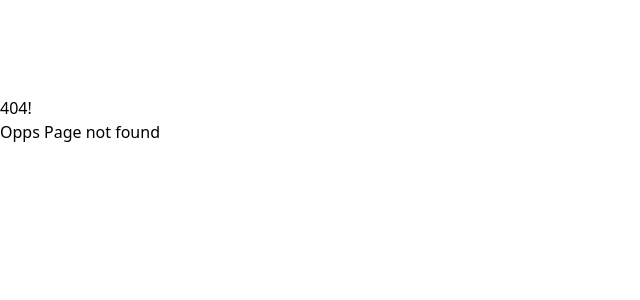
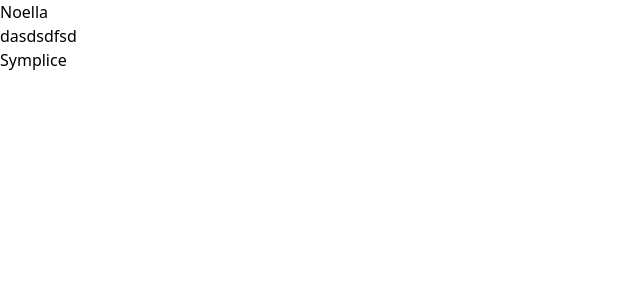
Before and after one commit to symplice-nunu/mfasha, a React (Create React App) app: page /dg in a window 1280 px wide. Before the commit this address had no page. Shown: the top 300 px of the page, without its empty margins (0-640 px from the left). Built offline with nearby package versions, Linux system fonts and the light colour scheme.

Commit message:
feat: creating page routes

```diff
--- a/src/App.js
+++ b/src/App.js
@@ -3,15 +3,29 @@ import Login from "./Pages/Login";
 import NotFound from './Pages/404'
 import { Routes, Route, BrowserRouter } from 'react-router-dom'
 import PageLayout from "./Components/PageLayout";
+import Dashboard from "./Pages/Dashboard";
+import Doctor from "./Pages/Doctor";
+import GeneralDirector from "./Pages/GeneralDirector";
+import Nurse from "./Pages/Nurse";
+import Patient from "./Pages/Patient";
+import Roles from "./Pages/Roles";
+import Users from "./Pages/Users";
 function App() {
   return (
     <BrowserRouter>
-    <Routes>
-     <Route element={<PageLayout />}>
-    <Route path="/" element={<Login />} />
-    <Route path="*" element={<NotFound />} />
-    </Route>
-    </Routes>
+      <Routes>
+        <Route path="/" element={<Login />} />
+        <Route element={<PageLayout />}>
+          <Route path="*" element={<NotFound />} />
+          <Route path="/dashboard" element={<Dashboard /> } />
+          <Route path="/doctor" element={<Doctor /> } />
+          <Route path="/dg" element={<GeneralDirector /> } />
+          <Route path="/nurse" element={<Nurse /> } />
+          <Route path="/patient" element={<Patient /> } />
+          <Route path="/roles" element={<Roles /> } />
+          <Route path="/users" element={<Users /> } />
+        </Route>
+      </Routes>
   </BrowserRouter>
   );
 }
--- a/src/Components/Sections/Footer.jsx
+++ b/src/Components/Sections/Footer.jsx
@@ -3,7 +3,7 @@ import React from 'react'
 export default function Footer() {
   return (
     <div>
-
+      Symplice
     </div>
   )
 }
--- a/src/Components/Sections/Sidebar.jsx
+++ b/src/Components/Sections/Sidebar.jsx
@@ -3,7 +3,7 @@ import React from 'react'
 export default function Sidebar() {
   return (
     <div>
-
+      Noella
     </div>
   )
 }
--- a/src/Pages/Dashboard.jsx
+++ b/src/Pages/Dashboard.jsx
@@ -0,0 +1,9 @@
+import React from 'react'
+
+export default function Dashboard() {
+  return (
+    <div>
+      sfdsf
+    </div>
+  )
+}
--- a/src/Pages/Doctor.jsx
+++ b/src/Pages/Doctor.jsx
@@ -0,0 +1,9 @@
+import React from 'react'
+
+export default function Doctor() {
+  return (
+    <div>
+      szdsdsd
+    </div>
+  )
+}
--- a/src/Pages/GeneralDirector.jsx
+++ b/src/Pages/GeneralDirector.jsx
@@ -0,0 +1,9 @@
+import React from 'react'
+
+export default function GeneralDirector() {
+  return (
+    <div>
+      dasdsdfsd
+    </div>
+  )
+}
--- a/src/Pages/Nurse.jsx
+++ b/src/Pages/Nurse.jsx
@@ -0,0 +1,9 @@
+import React from 'react'
+
+export default function Nurse() {
+  return (
+    <div>
+      zxfcdsfsdf
+    </div>
+  )
+}
--- a/src/Pages/Patient.jsx
+++ b/src/Pages/Patient.jsx
@@ -0,0 +1,9 @@
+import React from 'react'
+
+export default function Patient() {
+  return (
+    <div>
+      zfsdfsdfsd
+    </div>
+  )
+}
--- a/src/Pages/Roles.jsx
+++ b/src/Pages/Roles.jsx
@@ -0,0 +1,9 @@
+import React from 'react'
+
+export default function Roles() {
+  return (
+    <div>
+      sdfsdfsdf
+    </div>
+  )
+}
--- a/src/Pages/Users.jsx
+++ b/src/Pages/Users.jsx
@@ -0,0 +1,9 @@
+import React from 'react'
+
+export default function Users() {
+  return (
+    <div>
+      zxcxcxvcx
+    </div>
+  )
+}
```
